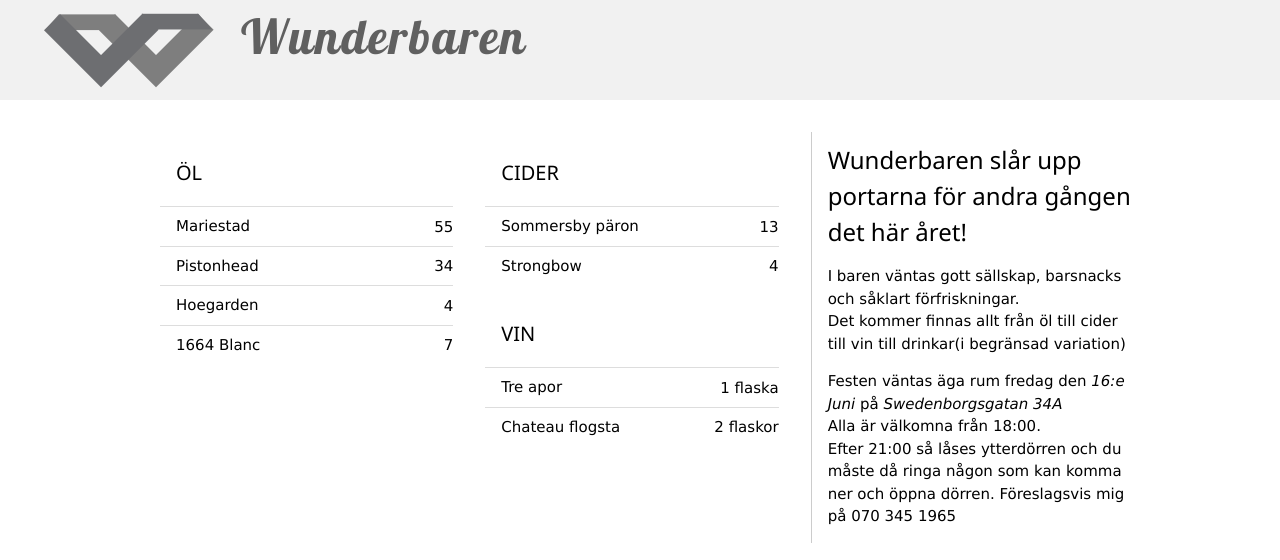
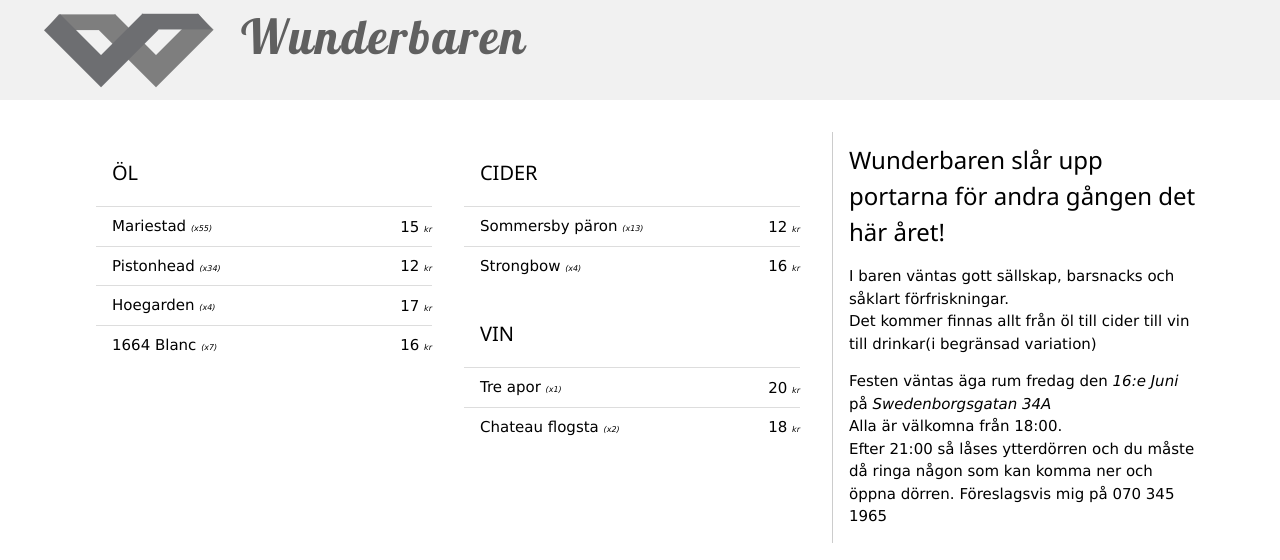
Before and after one commit to munHunger/wunderbaren, an Angular app in the folder src/frontend/wunderbaren/: page / in a window 1280 px wide. Shown: the top 560 px of the page. Built offline with nearby package versions, Linux system fonts and the light colour scheme.

Commit message:
Show stock and cost of all items

```diff
--- a/src/frontend/wunderbaren/src/app/app.component.css
+++ b/src/frontend/wunderbaren/src/app/app.component.css
@@ -9,5 +9,5 @@
 
 .center{
   margin: auto;
-  width:80%;
+  width:90%;
 }
--- a/src/frontend/wunderbaren/src/app/stock/stock.component.css
+++ b/src/frontend/wunderbaren/src/app/stock/stock.component.css
@@ -0,0 +1,4 @@
+.small-text{
+  font-size: 8px;
+  font-style: italic;
+}
--- a/src/frontend/wunderbaren/src/app/stock/stock.component.html
+++ b/src/frontend/wunderbaren/src/app/stock/stock.component.html
@@ -4,26 +4,34 @@
       <li><h4>ÖL</h4></li>
       <li class="w3-display-container">
         Mariestad
+        <span class="small-text">(x55)</span>
         <span class="w3-display-right">
-          55
+          15
+          <span class="small-text">kr</span>
         </span>
       </li>
       <li class="w3-display-container">
         Pistonhead
+        <span class="small-text">(x34)</span>
         <span class="w3-display-right">
-          34
+          12
+          <span class="small-text">kr</span>
         </span>
       </li>
       <li class="w3-display-container">
         Hoegarden
+        <span class="small-text">(x4)</span>
         <span class="w3-display-right">
-          4
+          17
+          <span class="small-text">kr</span>
         </span>
       </li>
       <li class="w3-display-container">
         1664 Blanc
+        <span class="small-text">(x7)</span>
         <span class="w3-display-right">
-          7
+          16
+          <span class="small-text">kr</span>
         </span>
       </li>
     </ul>
@@ -32,15 +40,19 @@
     <li><h4>CIDER</h4></li>
     <li class="w3-display-container">
       Sommersby päron
+      <span class="small-text">(x13)</span>
       <span class="w3-display-right">
-          13
-        </span>
+          12
+          <span class="small-text">kr</span>
+      </span>
     </li>
     <li class="w3-display-container">
       Strongbow
+      <span class="small-text">(x4)</span>
       <span class="w3-display-right">
-          4
-        </span>
+          16
+          <span class="small-text">kr</span>
+      </span>
     </li>
   </ul>
 </div><div class="w3-half w3-padding">
@@ -48,14 +60,18 @@
     <li><h4>VIN</h4></li>
     <li class="w3-display-container">
       Tre apor
+      <span class="small-text">(x1)</span>
       <span class="w3-display-right">
-          1 flaska
+          20
+          <span class="small-text">kr</span>
       </span>
     </li>
     <li class="w3-display-container">
       Chateau flogsta
+      <span class="small-text">(x2)</span>
       <span class="w3-display-right">
-          2 flaskor
+          18
+          <span class="small-text">kr</span>
       </span>
     </li>
   </ul>
```
